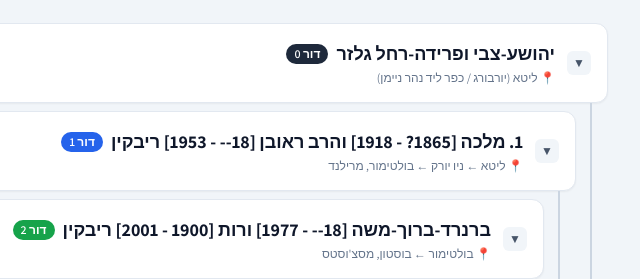
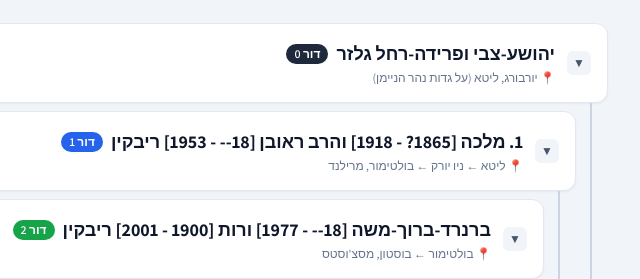
Before and after one commit to pinilev/Glazer, a plain HTML site: page index.html in a window 1280 px wide. Shown: the part 127-406 px from the top of the page, 640-1280 px from the left. Drawn offline with nearby package versions, Linux system fonts and the light colour scheme.

Commit message:
Update index.html

```diff
--- a/index.html
+++ b/index.html
@@ -114,8 +114,8 @@
             name: "יהושע-צבי ופרידה-רחל גלזר",
             gen: 0,
             dates: "18-- - 19--",
-            location: "ליטא (יורבורג / כפר ליד נהר ניימן)",
-            bio: "גרו בליטא. היו להם 11 צאצאים מפורטים. הייתה ברשותם מאפייה ופרה (לפחות אחת) שרעתה על גדות נהר הניימן. יהושע-צבי היה חבר לעט של הרב יצחק-אלחנן ספקטור (הרב מקובנה 1896-1917).",
+            location: "יורבורג, ליטא (על גדות נהר הניימן)",
+            bio: "גרו ביורבורג, ליטא. היו להם פרדסים גדולים, פונדק דרכים, מאפייה ופרה שרעתה על גדות נהר הניימן. יהושע-צבי היה תלמיד חכם גדול ובקי בהלכה, בעל ספרייה גדולה של ספרי קודש שלא הייתה כמותה בכל האזור, וחבר לעט של הרב יצחק-אלחנן ספקטור (הרב מקובנה 1896-1917). היו להם 11 צאצאים.",
             children: [
                 {
                     id: "malka_rivkin",
@@ -123,7 +123,7 @@
                     gen: 1,
                     dates: "מלכה: 1865? - 1918 | הרב ראובן: 18-- - 1953",
                     location: "ליטא ← ניו יורק ← בולטימור, מרילנד",
-                    bio: "נישאו בליטא בשנת 18--. היגרו עם 3 בנים לארה\"ב והגיעו לניו יורק ב-1903. השתקעו בבולטימור. בהמשך נולדו 3 בנים נוספים. הרב ראובן היה ראש בית הדין של בולטימור. מלכה נפטרה במגפת השפעת ב-1918.",
+                    bio: "נישאו בליטא בשנת 18--. היגרו עם 3 בנים לארה\"ב והגיעו לניו יורק ב-1903. השתקעו בבולטימור. בהמשך נולדו 3 בנים נוספים. הרב ראובן היה ראש בית הדין של בולטימור. מלכה נפטרה במגפת השפעת ב-1918. לאחר פטירתה, התחתן הרב ראובן שנית עם עוזרת הבית של המשפחה.",
                     children: [
                         {
                             id: "baruch_rivkin",
@@ -224,7 +224,7 @@
                 },
                 { id: "velve_glazer", name: "2. וולווה גלזר", gen: 1, location: "ארה\"ב", bio: "היגר לארה\"ב וייתכן שהיה הרופא של אחד הנשיאים." },
                 { id: "shimon_glazer", name: "3. שמעון גלזר", gen: 1, bio: "התנגד לפוגרום באומץ. כנראה היגר לארה\"ב." },
-                { id: "dvora_lea_l", name: "4. דבורה-לאה לוויתן [18-- - 1961]", gen: 1, dates: "נפטרה 28.2.1961", location: "ליטא ← לונדון ← ירושלים", bio: "איבדה בליטא את השימוש בידה בניסיון להגן על אביה במהלך פוגרום. הייתה נשואה, גרה בלונדון ללא ילדים. עלתה לישראל, יצחק לב היה האפוטרופוס שלה. נקברה בסנהדריה." },
+                { id: "dvora_lea_l", name: "4. דבורה-לאה לוויתן [18-- - 1961]", gen: 1, dates: "נפטרה 28.2.1961", location: "ליטא ← לונדון ← ירושלים", bio: "איבדה בליטא את השימוש בידה בניסיון להגן על אביה במהלך פוגרום (הייתה לה יד תותבת מעץ עטופה בעור). למרות נכותה הצליחה לרקום. הייתה נשואה, גרה בלונדון ללא ילדים. עלתה לישראל, יצחק לב היה האפוטרופוס שלה. נקברה בסנהדריה." },
                 {
                     id: "pesia_alperovich",
                     name: "5. פסיה [18-- - 19--] וברוך [18-- - 19--] אלפרוביץ'",
@@ -237,7 +237,7 @@
                             name: "אידה [19-- - 1992] ויעקב [19-- - 1977] גרשון",
                             gen: 2,
                             location: "בני ברק",
-                            bio: "גרו בבני ברק. נקברו בכפר עציון.",
+                            bio: "יעקב היה בעל מוסך ברחוב צ'לנוב בתל אביב. גרו שנים רבות בבני ברק ונקברו בכפר עציון.",
                             children: [
                                 { id: "bracha_g", name: "ברכה", gen: 3 },
                                 { id: "mirit_g", name: "מירית", gen: 3 },
@@ -251,16 +251,17 @@
                 { id: "chayim_glazer", name: "6. חיים גלזר", gen: 1, bio: "אין מידע נוסף." },
                 {
                     id: "aharon_glazer",
-                    name: "7. אהרון [18-- - 1942] ודינה [18-- - 1942] גלזר",
+                    name: "7. אהרון [1872 - 1939?] ודינה [1876 - 1941?] גלזר",
                     gen: 1,
-                    dates: "נרצחו ב-1942",
-                    bio: "היו בעלים של מפעל עורות. שניהם נרצחו בשואה. ילדיהם עלו לישראל בשנות ה-1930.",
+                    dates: "אהרון: 1872 - ~1939 | דינה (לבית איוונסקי): 1876 - ~1941",
+                    bio: "אהרון נולד ביורבורג, היה 'ילד פלא' שטופח ע\"י חזן מקניגסברג, למד בקונסרבטוריון בברלין, ושירת כמנצח תזמורת כלי נשיפה בצבא הצאר. עבד במפעל לניקוי מעיים של חותנו, והלחין קטעי חזנות. נפל בשבי הגרמני במלחה\"ע ה-1, ונרצח בפורט התשיעי. אשתו דינה נולדה בקובנה, הייתה מיילדת שלמדה באסטוניה. נספתה בגטו קובנה ממחלה.",
                     children: [
                         {
                             id: "raaya_azulai",
                             name: "רעיה [1908 - 1998] ויהודה [1902 - 1993] אזולאי",
                             gen: 2,
                             location: "חיפה",
+                            bio: "רעיה עלתה ארצה ב-1930. הכירה את יהודה אזולאי דרך שידוך של בת דודתה לינה. יהודה קנה מגרש ב-1933 ובנה את ביתם ברחוב מסדה 26 בחיפה.",
                             children: [
                                 { id: "ora_venig", name: "אורה ונתן וניג", gen: 3, location: "חיפה", children: [{ id: "anat_v", name: "ענת", gen: 4 }, { id: "guy_v", name: "גיא", gen: 4 }] },
                                 { id: "carmela_n", name: "כרמלה ונחום", gen: 3, location: "קריית אתא", children: [{ id: "talya_g", name: "טליה וגיא", gen: 4 }] },
@@ -270,9 +271,10 @@
                         },
                         {
                             id: "gavriel_glazer",
-                            name: "גבריאל [1910 - 1994] ומירה [1911? - 1972?] גלזר",
+                            name: "גבריאל [1911 - 1994] ומירה [1911? - 1972?] גלזר",
                             gen: 2,
                             location: "חיפה",
+                            bio: "עלה לארץ ב-1936. עבד כפקיד במשרד הדואר, ועם פרוץ מלחה\"ע ה-2 התגייס לצבא הבריטי.",
                             children: [
                                 { id: "aharon_renan", name: "אהרון ורות רנן", gen: 3, location: "ירושלים", bio: "מנהל בית ספר למוזיקה.", children: [{ id: "guy_renan", name: "גיא", gen: 4 }, { id: "itai_renan", name: "איתי", gen: 4 }, { id: "mira_renan", name: "מירה", gen: 4 }] },
                                 { id: "oded_glazer", name: "עודד ולאה גלזר", gen: 3, location: "חיפה", bio: "רופא.", children: [{ id: "yoav_g", name: "יואב", gen: 4 }, { id: "avigail_g", name: "אביגיל", gen: 4 }] },
@@ -284,6 +286,7 @@
                             name: "עמנואל [1913 - 1985] ומרסל [1918 - 1990] גלזר",
                             gen: 2,
                             location: "חיפה",
+                            bio: "למד טכנאות שיניים. עלה ארצה באופן בלתי חוקי ב-1934 כשהגיע באונייה כ'איש צוות' של ביתן מפעל הנקניקים הליטאי ליריד המזרח בת\"א. מצא מיד עבודה בבנק 'קופת עם' בחיפה.",
                             children: [
                                 { id: "dina_e", name: "דינה ואליעזר", gen: 3, children: [{ id: "shiri_d", name: "שירי", gen: 4 }, { id: "noam_d", name: "נועם", gen: 4 }] },
                                 { id: "orna_i", name: "אורנה ועידו", gen: 3, children: [{ id: "yoav_i", name: "יואב", gen: 4 }] }
@@ -297,9 +300,10 @@
                     name: "לאה [19-- - 1985] ובלומנטל / דוד קליין",
                     gen: 1,
                     location: "ליטא ← בת ים",
+                    bio: "בעלה של לאה, דוד קליין, היה שוטר והם היו חשוכי ילדים. לאה הייתה אהובה מאוד, בשלנית שהכינה ממתקים מסורתיים כמו טייגלאך ואינגבערלאך.",
                     children: [
                         { id: "chana_blum", name: "חנה בלומנטל [19-- - 1972]", gen: 2, bio: "אמנית. נולדה בליטא, עלתה ארצה מרוסיה." },
-                        { id: "yakov_blum", name: "יעקב בלומנטל", gen: 2, location: "אוסטרליה", children: [{ id: "mula_b", name: "מולה", gen: 3, location: "מלבורן" }, { id: "faige_b", name: "פייגה", gen: 3, location: "אוסטרליה" }] },
+                        { id: "yakov_blum", name: "יעקב בלומנטל", gen: 2, location: "אוסטרליה", bio: "ניצול שואה עם מספר מקועקע על זרועו. עבד בארץ כטכנאי רדיו והיגר לאוסטרליה בשנות ה-50.", children: [{ id: "mula_b", name: "מולה", gen: 3, location: "מלבורן" }, { id: "faige_b", name: "פייגה", gen: 3, location: "אוסטרליה" }] },
                         { id: "bluma_levin", name: "בלומה ולוין", gen: 2, location: "וילנה, ליטא" },
                         { id: "yona_wolf", name: "יונה-נינה וסמואל וולף", gen: 2, location: "ראשון לציון", bio: "עלתה ארצה עם שני בניה באמצע שנות ה-1990.", children: [{ id: "david_w", name: "דוד", gen: 3 }, { id: "michael_w", name: "מיכאל", gen: 3 }] },
                         { id: "galya_b", name: "גליה", gen: 2, location: "רחוב הפרדס הראשון 5/13, ראשון לציון 75209", bio: "עלתה ארצה בתחילת שנות ה-1970." },
@@ -309,11 +313,11 @@
                 { id: "motel_glazer", name: "9. מוטל גלזר", gen: 1, bio: "למיטב ידיעתנו נרצח בשואה. ייתכן שהיה פרטיזן." },
                 {
                     id: "faige_michel_lev",
-                    name: "10. פייגה-מיכל [1883 - 1974] ונתן [1883 - 1939] לב",
+                    name: "10. פייגה-מיכל [1883 - 1974] ונתן-נטע [1883 - 1939] לב",
                     gen: 1,
-                    dates: "פייגה-מיכל: 1883 - 1974 | נתן: 1883 - 1939",
+                    dates: "פייגה-מיכל: 1883 - 1974 | נתן-נטע: 1883 - 1939",
                     location: "מינסק ← אורנבורג ← מלאחובקה ← אנגליה ← אודסה ← תל אביב ← בני ברק",
-                    bio: "פייגה-מיכל הייתה בת 30 כשנישאה לנתן במינסק (1914). נתן היה סוחר עצים. גרו בסיביר ובמלאחובקה. ב-1936 קיבלו אישור לעזוב את רוסיה, מכרו מכונה לייצור גומי, ועלו לארץ. השתקעו בתל אביב ואח\"כ בבני ברק.",
+                    bio: "פייגה-מיכל הייתה בת 30 כשנישאה לנתן-נטע במינסק (1914). נתן-נטע היה סוחר בעצים ובעורות, ובנוסף היה מלקט עששיות תקולות, מתקן ומוכר. גרו בסיביר ובמלאחובקה. ב-1936 קיבלו אישור לעזוב את רוסיה, מכרו מכונה לייצור גומי, ועלו לארץ. השתקעו בתל אביב ואח\"כ בבני ברק.",
                     children: [
                         {
                             id: "yehosua_tzvi_lev",
@@ -341,8 +345,16 @@
                                     gen: 3,
                                     location: "ביתר עילית",
                                     children: [
-                                        { id: "nechama_nof", name: "נחמה-נוף [1986]", gen: 4, dates: "1986" },
-                                        { id: "brurya_beile", name: "ברוריה-ביילה [1988]", gen: 4, dates: "1988" },
+                                        { id: "nechama_nof", name: "נופך-נחמה [1986] וזאב-יהודה הכט", gen: 4, dates: "1986", children: [
+                                            { id: "malka_hecht", name: "מלכה", gen: 5 },
+                                            { id: "michael_hecht", name: "מיכאל-שלמה", gen: 5 }
+                                        ]},
+                                        { id: "brurya_beile", name: "ביילה-ברוריה [1988] ושרגא-פייבל ניימן", gen: 4, dates: "1988", children: [
+                                            { id: "yehosua_neyman", name: "יהושע-צבי", gen: 5 },
+                                            { id: "libi_neyman", name: "ליבי", gen: 5 },
+                                            { id: "tehila_neyman", name: "תהילה", gen: 5 },
+                                            { id: "chana_neyman", name: "חנה-רייזל", gen: 5 }
+                                        ]},
                                         { id: "yakov_issachar", name: "יעקב-ישכר [1990]", gen: 4, dates: "1990" },
                                         { id: "faige_hodaya", name: "פייגה-מיכל-הודיה [1993]", gen: 4, dates: "1993" },
                                         { id: "shimon_glikman", name: "שמעון [1995]", gen: 4, dates: "1995" },
@@ -356,7 +368,7 @@
                             name: "יצחק [1923 - 2008] ורות [1937 - 2015] לב",
                             gen: 2,
                             dates: "יצחק: 1923 - 2008 | רות: 1937 - 2015",
-                            location: "בני ברק ← עפרה (ת.ד. 6 עפרה 90627)",
+                            location: "בני ברק ← רח' שמעון 9, עפרה (ת.ד. 6, 90627)",
                             bio: "יצחק היה מהנדס אלקטרוניקה ובח\"ק בצה\"ל במשך 40 שנה. רות הייתה מורה לעברית והיסטוריה. נקברו בעפרה. טלפון היסטורי: 02-9972417",
                             children: [
                                 {
```
